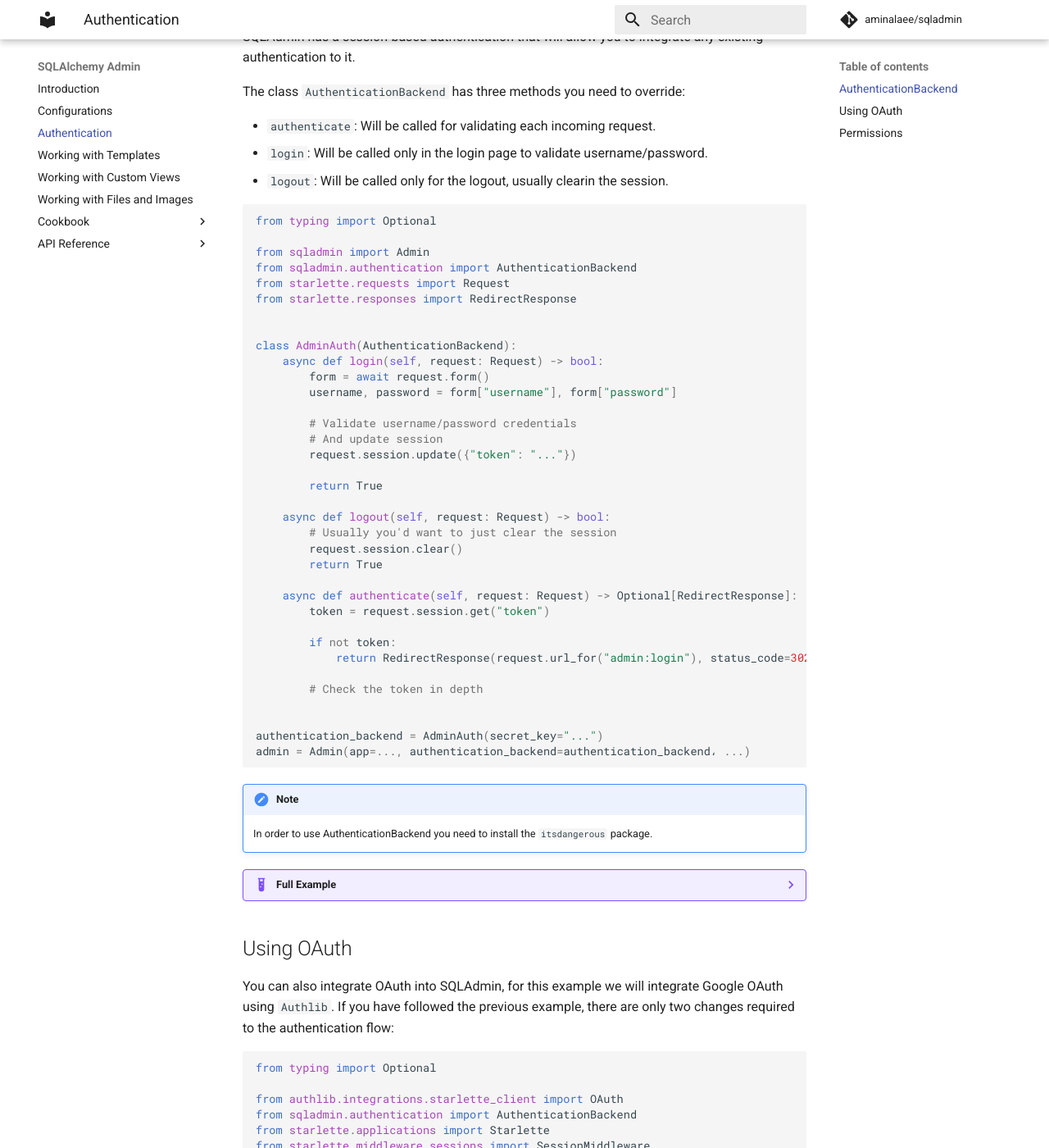
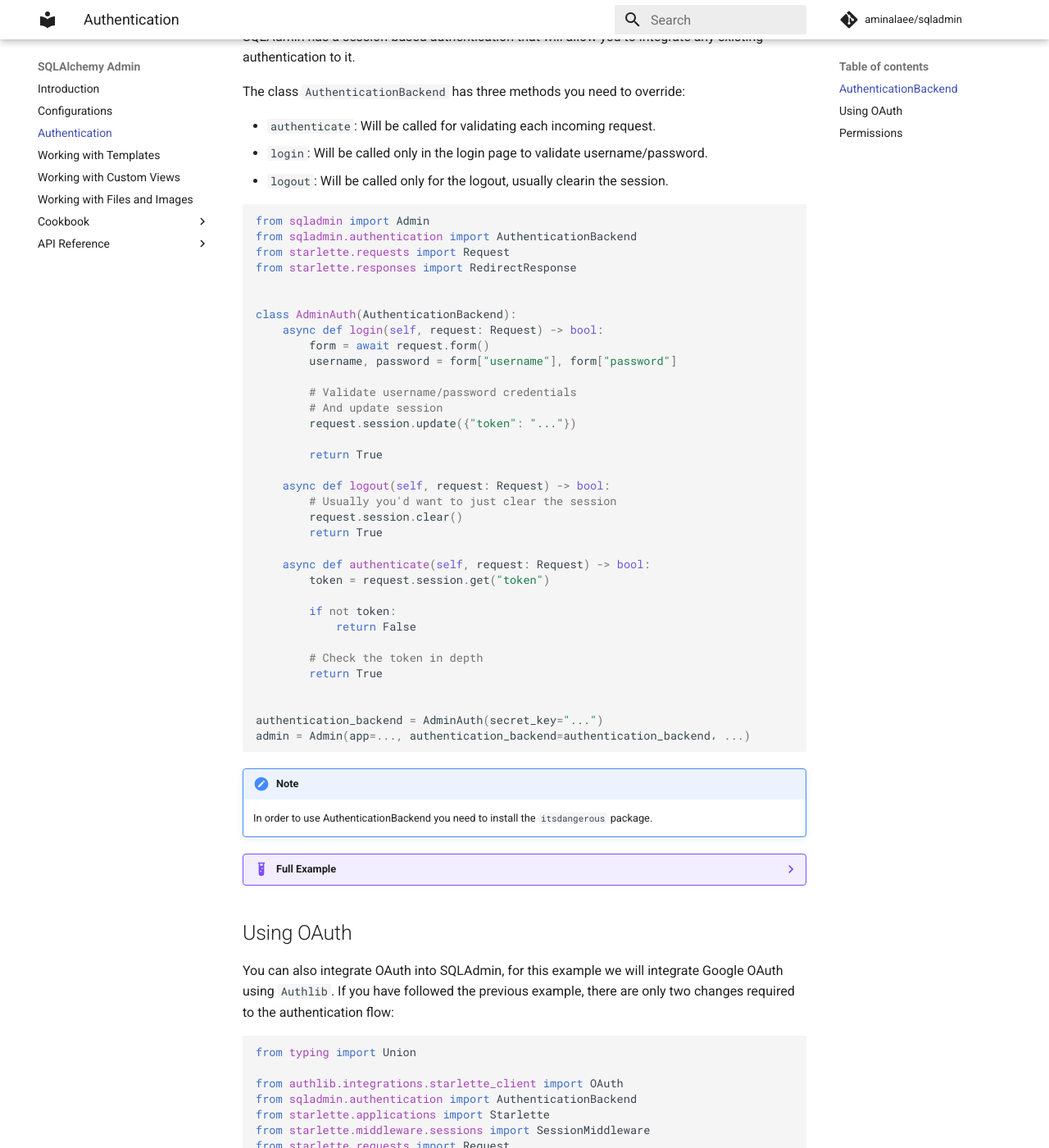
Before and after one commit to aminalaee/sqladmin, an MkDocs documentation site: the page built from docs/authentication.md, in a window 1280 px wide and 1400 px high, scrolled down 290 px. Shown: the whole window at 82% size. Built offline with MkDocs 1.6.1 and Material for MkDocs 9.7.7, drawn with Linux system fonts in a browser that asks for light colours; comment, search, counter and statistics services are not loaded; some of the changed text lies outside the part shown.

Commit message:
Update AuthenticationBackend signature (#581)

````diff
--- a/docs/authentication.md
+++ b/docs/authentication.md
@@ -13,8 +13,6 @@
 * `logout`: Will be called only for the logout, usually clearin the session.
 
 ```python
-from typing import Optional
-
 from sqladmin import Admin
 from sqladmin.authentication import AuthenticationBackend
 from starlette.requests import Request
@@ -37,13 +35,14 @@
         request.session.clear()
         return True
 
-    async def authenticate(self, request: Request) -> Optional[RedirectResponse]:
+    async def authenticate(self, request: Request) -> bool:
         token = request.session.get("token")
 
         if not token:
-            return RedirectResponse(request.url_for("admin:login"), status_code=302)
+            return False
 
         # Check the token in depth
+        return True
 
 
 authentication_backend = AdminAuth(secret_key="...")
@@ -56,8 +55,6 @@
 ??? example "Full Example"
 
     ```python
-    from typing import Optional
-
     from sqladmin import Admin, ModelView
     from sqladmin.authentication import AuthenticationBackend
     from sqlalchemy import Column, Integer, String, create_engine
@@ -93,9 +90,14 @@
             request.session.clear()
             return True
 
-        async def authenticate(self, request: Request) -> Optional[RedirectResponse]:
-            if not "token" in request.session:
-                return RedirectResponse(request.url_for("admin:login"), status_code=302)
+        async def authenticate(self, request: Request) -> bool:
+            token = request.session.get("token")
+
+            if not token:
+                return False
+
+            # Check the token in depth
+            return True
 
 
     app = Starlette()
@@ -120,7 +122,7 @@
 If you have followed the previous example, there are only two changes required to the authentication flow:
 
 ```python
-from typing import Optional
+from typing import Union
 
 from authlib.integrations.starlette_client import OAuth
 from sqladmin.authentication import AuthenticationBackend
@@ -155,11 +157,13 @@
         request.session.clear()
         return True
 
-    async def authenticate(self, request: Request) -> Optional[RedirectResponse]:
+    async def authenticate(self, request: Request) -> Union[bool, RedirectResponse]:
         user = request.session.get("user")
         if not user:
             redirect_uri = request.url_for('login_google')
             return await google.authorize_redirect(request, redirect_uri)
+
+        return True
 
 
 admin = Admin(app=app, engine=engine, authentication_backend=AdminAuth("test"))
````
Also changed, not shown: 2 other files.
